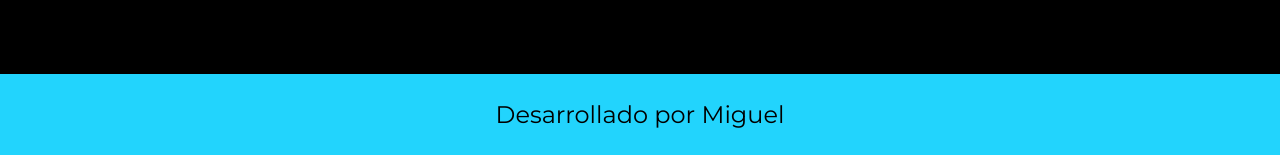
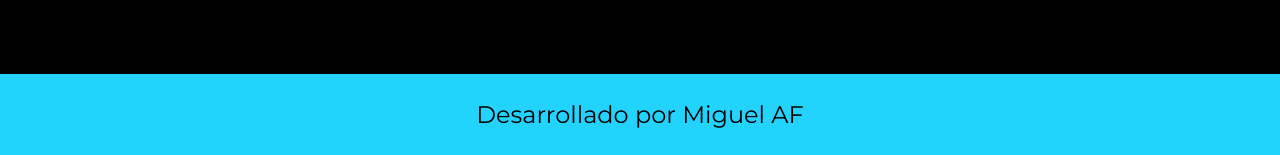
Before and after one commit to mig-af/portafolio, a plain HTML site: page index.html in a window 1280 px wide. Shown: the part 883-1038 px from the top of the page. Drawn offline with nearby package versions, Linux system fonts and the light colour scheme.

Commit message:
Update index.html

```diff
--- a/index.html
+++ b/index.html
@@ -30,8 +30,7 @@
 
     </main>
     <footer class="footer">
-        <p>Desarrollado por Miguel</p>
+        <p>Desarrollado por Miguel AF</p>
     </footer>
-
 </body>
 </html>
```
